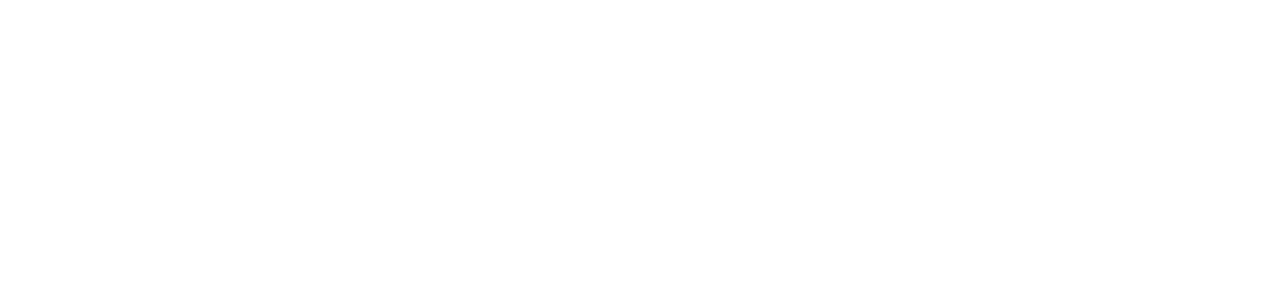
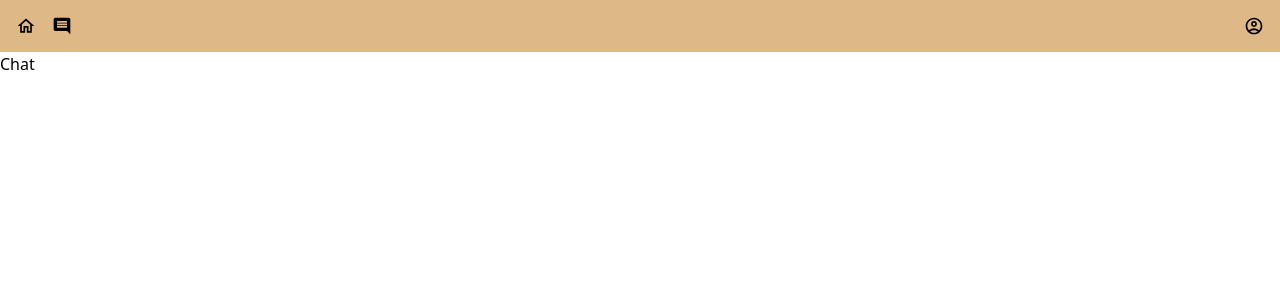
Before and after one commit to DevKor-github/onboarding-team2-fe, a React (Vite) app: page /chat in a window 1280 px wide. Before the commit this address had no page. Shown: the top 300 px of the page. Built offline with nearby package versions, Linux system fonts and the light colour scheme.

Commit message:
feat: 채팅 페이지 ui

```diff
--- a/src/components/Navbar.tsx
+++ b/src/components/Navbar.tsx
@@ -21,8 +21,8 @@
           <MdOutlineHome size={20} />
         )}
       </Link>
-      <Link className="navbar-menu" to={'/chatting'}>
-        {curPath === '/chatting' ? (
+      <Link className="navbar-menu" to={'/chat'}>
+        {curPath === '/chat' ? (
           <MdComment size={20} />
         ) : (
           <MdOutlineComment size={20} />
--- /dev/null
+++ b/src/pages/chat/Chat.tsx
@@ -0,0 +1,12 @@
+import Navbar from '../../components/Navbar';
+
+function Chat() {
+  return (
+    <div>
+      <Navbar />
+      <h3>Chat</h3>
+    </div>
+  );
+}
+
+export default Chat;
--- a/src/router/index.tsx
+++ b/src/router/index.tsx
@@ -4,6 +4,7 @@
 import Login from '../pages/Login';
 import Register from '../pages/Register';
 import Home from '../pages/Home';
+import Chat from '../pages/chat/Chat';
 import Account from '../pages/account/Account';
 import ResetPassword from '../pages/account/ResetPassword';
 
@@ -14,6 +15,7 @@
       { path: '/', element: <Login /> },
       { path: '/register', element: <Register /> },
       { path: '/home', element: <Home /> },
+      { path: '/chat', element: <Chat /> },
       { path: '/account', element: <Account /> },
       { path: '/account/resetPassword', element: <ResetPassword /> },
     ],
```
